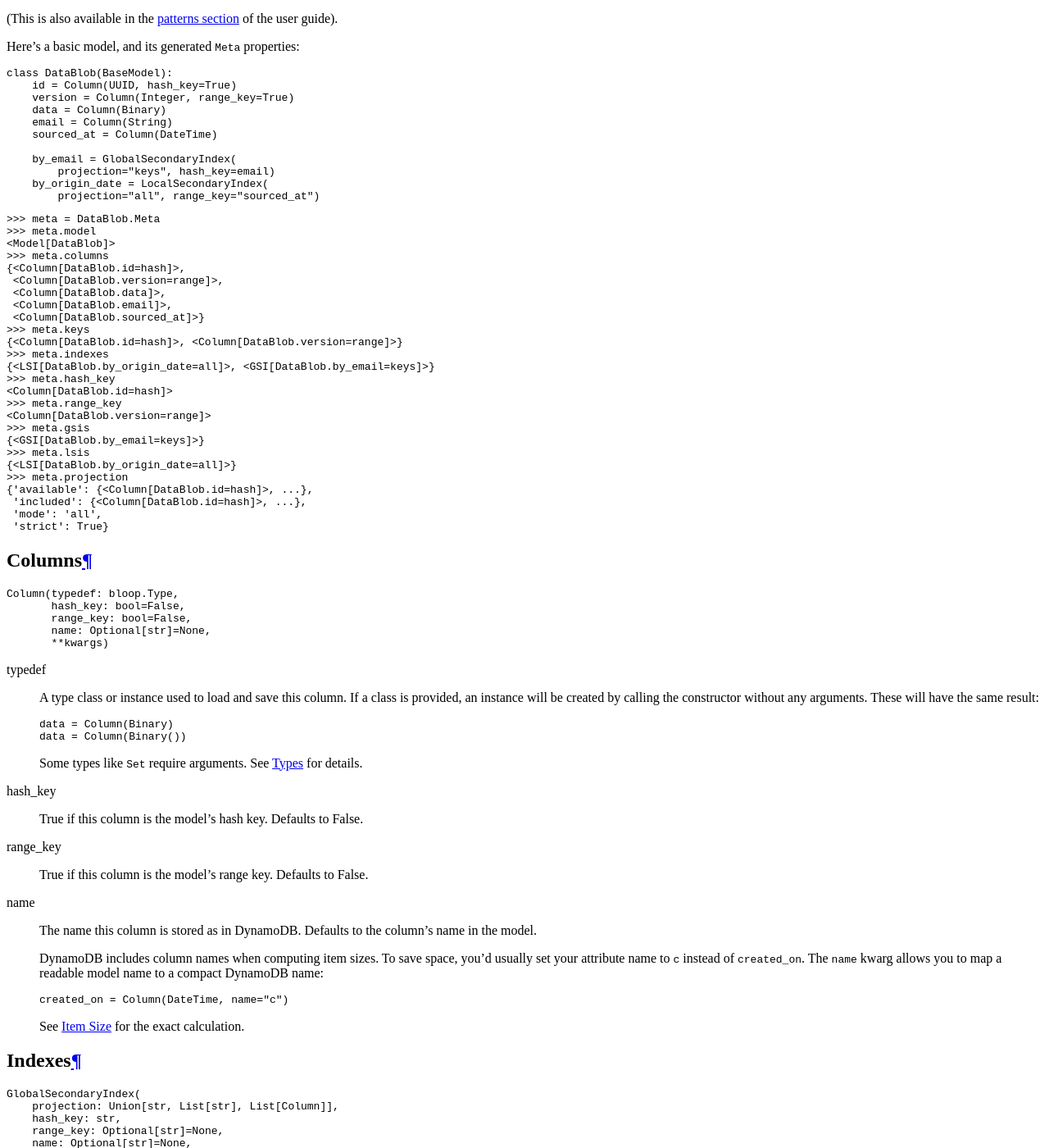
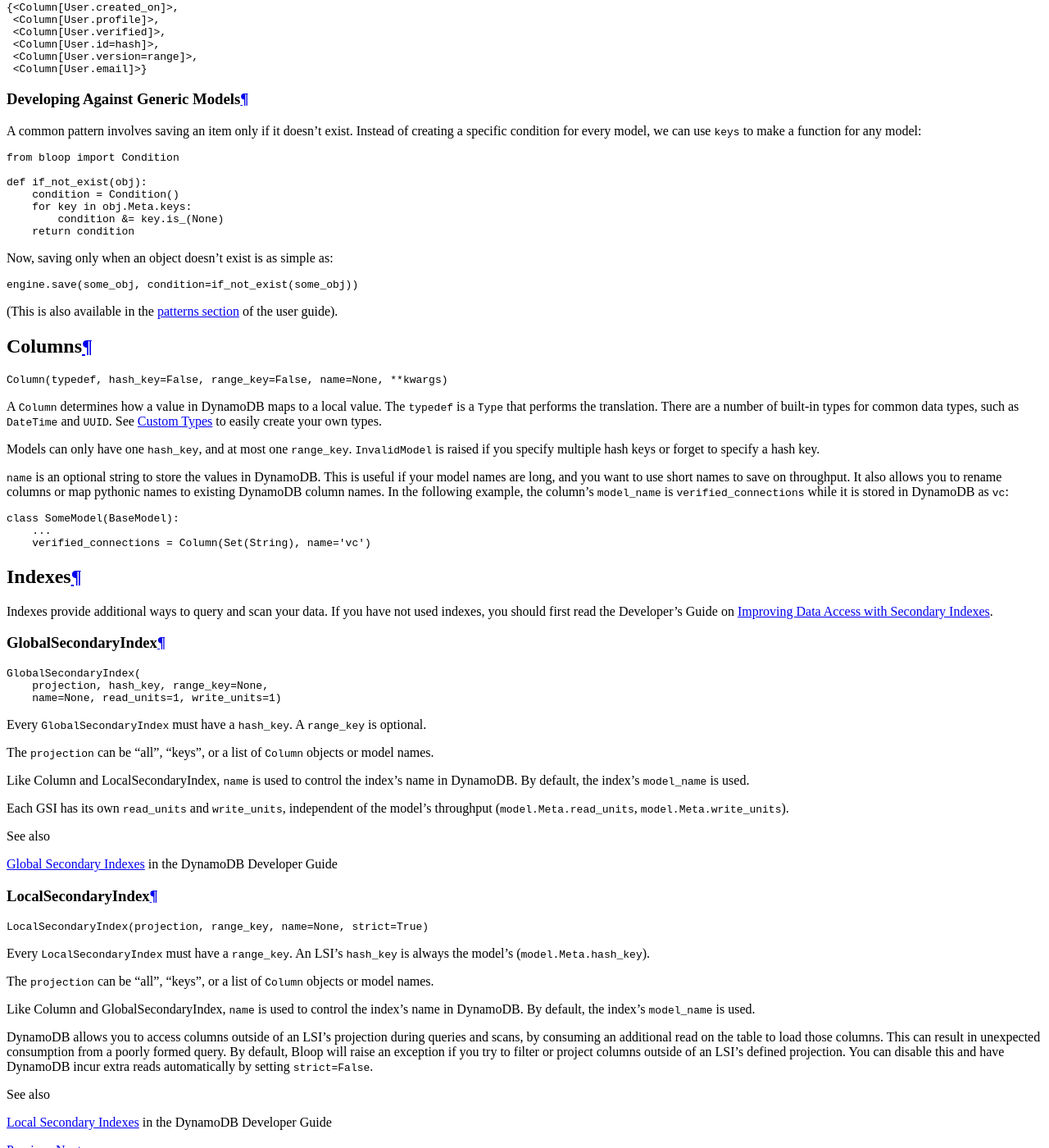
Before and after one commit to numberoverzero/bloop, a Sphinx documentation site: the page built from docs/user/models.rst, in a window 1280 px wide and 1400 px high, scrolled down 3408 px. Shown: the whole window at 82% size. Built offline with Sphinx 7.4.7 and the Read the Docs theme 2.0.0, drawn with Linux system fonts in a browser that asks for light colours; some of the changed text lies outside the part shown.

Commit message:
clean up user guide Models

```diff
--- a/docs/user/models.rst
+++ b/docs/user/models.rst
@@ -3,9 +3,9 @@
 Define Models
 ^^^^^^^^^^^^^
 
-==================
-A Basic Definition
-==================
+====================
+ A Basic Definition
+====================
 
 Every model inherits from :class:`~bloop.models.BaseModel`, and needs at least a hash key:
 
@@ -62,11 +62,11 @@
     Models :ref:`must be hashable <implementation-model-hash>`.  If you implement ``__eq__`` without
     ``__hash__``, Bloop will inject the first hash method it finds by walking the model's :meth:`class.mro`.
 
-==================
-Creating Instances
-==================
+====================
+ Creating Instances
+====================
 
-BaseModel provides a basic ``__init__``:
+The default ``__init__`` takes \*\*kwargs and applies them by each column's model name:
 
 .. code-block:: pycon
 
@@ -93,13 +93,13 @@
 
 .. _user-model-meta:
 
-========
-Metadata
-========
+==========
+ Metadata
+==========
 
--------------------
-Table Configuration
--------------------
+---------------------
+ Table Configuration
+---------------------
 
 You can provide an inner ``Meta`` class to configure the model's DynamoDB table:
 
@@ -146,8 +146,9 @@
         ...
 
 
-Default ``read_units`` and ``write_units`` are 1.  These do not include provisioned throughput for any Global
-Secondary Indexes, which have their own ``read_units`` and ``write_units`` attributes.
+Default ``read_units`` and ``write_units`` are 1.  These do not include provisioned throughput for any
+:class:`~bloop.models.GlobalSecondaryIndex`, which have their own
+:attr:`~bloop.models.GlobalSecondaryIndex.read_units`` and :attr:`~bloop.models.GlobalSecondaryIndex.write_units``.
 
 Finally, ``stream`` can be used to enable DynamoDBStreams on the table.  By default streaming is not enabled, and this
 is ``None``.  To enable a stream with both new and old images, use:
@@ -161,9 +162,9 @@
 
 See the :ref:`streams` section of the user guide to get started.  Streams are awesome.
 
--------------------
-Model Introspection
--------------------
+---------------------
+ Model Introspection
+---------------------
 
 When a new model is created, a number of attributes are computed and stored in ``Meta``.  These can be used to
 generalize conditions for any model, or find columns by their name in DynamoDB.
@@ -183,7 +184,30 @@
 * ``lsis`` -- The set of all :class:`~bloop.models.LocalSecondaryIndex` in the model
 * ``projection`` A pseudo-projection for the table, providing API parity with an Index
 
-For example, a common pattern involves saving an item only if it doesn't exist.  Instead of creating a specific
+Here's the User model we just defined:
+
+.. code-block:: pycon
+
+    >>> User.Meta.hash_key
+    <Column[User.id=hash]>
+    >>> User.Meta.gsis
+    {<GSI[User.by_email=keys]>}
+    >>> User.Meta.keys
+    {<Column[User.version=range]>,
+     <Column[User.id=hash]>}
+    >>> User.Meta.columns
+    {<Column[User.created_on]>,
+     <Column[User.profile]>,
+     <Column[User.verified]>,
+     <Column[User.id=hash]>,
+     <Column[User.version=range]>,
+     <Column[User.email]>}
+
+-----------------------------------
+ Developing Against Generic Models
+-----------------------------------
+
+A common pattern involves saving an item only if it doesn't exist.  Instead of creating a specific
 condition for every model, we can use ``keys`` to make a function for any model:
 
 .. code-block:: python
@@ -204,188 +228,95 @@
 
 (This is also available in the :ref:`patterns section <patterns-if-not-exist>` of the user guide).
 
-Here's a basic model, and its generated ``Meta`` properties:
+.. _user-models-columns:
+
+=========
+ Columns
+=========
 
 .. code-block:: python
 
-    class DataBlob(BaseModel):
-        id = Column(UUID, hash_key=True)
-        version = Column(Integer, range_key=True)
-        data = Column(Binary)
-        email = Column(String)
-        sourced_at = Column(DateTime)
+    Column(typedef, hash_key=False, range_key=False, name=None, **kwargs)
 
-        by_email = GlobalSecondaryIndex(
-            projection="keys", hash_key=email)
-        by_origin_date = LocalSecondaryIndex(
-            projection="all", range_key="sourced_at")
+A :class:`~bloop.models.Column` determines how a value in DynamoDB maps to a local value.  The ``typedef`` is a
+:class:`~bloop.types.Type` that performs the translation.  There are a number of built-in types for common data types,
+such as :class:`~bloop.types.DateTime` and :class:`~bloop.types.UUID`.  See :ref:`user-types-custom` to easily create
+your own types.
+
+Models can only have one ``hash_key``, and at most one ``range_key``.  :exc:`~bloop.exceptions.InvalidModel` is raised
+if you specify multiple hash keys or forget to specify a hash key.
+
+``name`` is an optional string to store the values in DynamoDB.  This is useful if your model names are long, and you
+want to use short names to save on throughput.  It also allows you to rename columns or map pythonic names to
+existing DynamoDB column names.  In the following example, the column's :attr:`~bloop.models.Column.model_name` is
+``verified_connections`` while it is stored in DynamoDB as ``vc``:
 
 .. code-block:: python
 
-    >>> meta = DataBlob.Meta
-    >>> meta.model
-    <Model[DataBlob]>
-    >>> meta.columns
-    {<Column[DataBlob.id=hash]>,
-     <Column[DataBlob.version=range]>,
-     <Column[DataBlob.data]>,
-     <Column[DataBlob.email]>,
-     <Column[DataBlob.sourced_at]>}
-    >>> meta.keys
-    {<Column[DataBlob.id=hash]>, <Column[DataBlob.version=range]>}
-    >>> meta.indexes
-    {<LSI[DataBlob.by_origin_date=all]>, <GSI[DataBlob.by_email=keys]>}
-    >>> meta.hash_key
-    <Column[DataBlob.id=hash]>
-    >>> meta.range_key
-    <Column[DataBlob.version=range]>
-    >>> meta.gsis
-    {<GSI[DataBlob.by_email=keys]>}
-    >>> meta.lsis
-    {<LSI[DataBlob.by_origin_date=all]>}
-    >>> meta.projection
-    {'available': {<Column[DataBlob.id=hash]>, ...},
-     'included': {<Column[DataBlob.id=hash]>, ...},
-     'mode': 'all',
-     'strict': True}
+    class SomeModel(BaseModel):
+        ...
+        verified_connections = Column(Set(String), name='vc')
 
-=======
-Columns
-=======
+=========
+ Indexes
+=========
 
-.. code-block:: python
+Indexes provide additional ways to query and scan your data.  If you have not used indexes, you should first read
+the Developer's Guide on `Improving Data Access with Secondary Indexes`__.
 
-    Column(typedef: bloop.Type,
-           hash_key: bool=False,
-           range_key: bool=False,
-           name: Optional[str]=None,
-           **kwargs)
+__ http://docs.aws.amazon.com/amazondynamodb/latest/developerguide/SecondaryIndexes.html
 
-.. _property-typedef:
-
-.. attribute:: typedef
-    :noindex:
-
-    A type class or instance used to load and save this column.  If a class is provided, an instance will
-    be created by calling the constructor without any arguments.  These will have the same result:
-
-    .. code-block:: python
-
-        data = Column(Binary)
-        data = Column(Binary())
-
-    Some types like :class:`~bloop.types.Set` require arguments.  See :ref:`types` for details.
-
-.. attribute:: hash_key
-    :noindex:
-
-    True if this column is the model's hash key.  Defaults to False.
-
-.. attribute:: range_key
-    :noindex:
-
-    True if this column is the model's range key.  Defaults to False.
-
-.. _property-name:
-
-.. attribute:: name
-    :noindex:
-
-    The name this column is stored as in DynamoDB.  Defaults to the column's name in the model.
-
-    DynamoDB includes column names when computing item sizes.  To save space, you'd usually set your attribute
-    name to ``c`` instead of ``created_on``.  The ``name`` kwarg allows you to map a readable model name to a
-    compact DynamoDB name:
-
-    .. code-block:: python
-
-        created_on = Column(DateTime, name="c")
-
-    See `Item Size`__ for the exact calculation.
-
-    __ https://docs.aws.amazon.com/amazondynamodb/latest/developerguide/Limits.html#limits-items-size
-
-=======
-Indexes
-=======
+----------------------
+ GlobalSecondaryIndex
+----------------------
 
 .. code-block:: python
 
     GlobalSecondaryIndex(
-        projection: Union[str, List[str], List[Column]],
-        hash_key: str,
-        range_key: Optional[str]=None,
-        name: Optional[str]=None,
-        read_units: Optional[int]=1,
-        write_units: Optional[int]=1)
+        projection, hash_key, range_key=None,
+        name=None, read_units=1, write_units=1)
 
-    LocalSecondaryIndex(
-        projection: Union[str, List[str], List[Column]],
-        range_key: str,
-        name: Optional[str]=None,
-        strict: bool=True)
+Every :class:`~bloop.models.GlobalSecondaryIndex` must have a ``hash_key``.  A ``range_key`` is optional.
 
-.. attribute:: projection
-    :noindex:
+The ``projection`` can be "all", "keys", or a list of :class:`~bloop.models.Column` objects or model names.
 
-    The columns to project into this Index.  The index and model hash and range keys are always included
-    in the projection.  Must be one of ``"all"``, ``"keys"``, a list of Column objects, or a list of
-    Column model names.
+Like Column and LocalSecondaryIndex, ``name`` is used to control the index's name in DynamoDB.  By default,
+the index's ``model_name`` is used.
 
-.. attribute:: hash_key
-    :noindex:
+Each GSI has its own ``read_units`` and ``write_units``, independent of the model's throughput
+(``model.Meta.read_units``, ``model.Meta.write_units``).
 
-    Required for GSIs.  The model name of the column that will be this index's hash key.
-    You cannot specify the hash key for an LSI since it always shares the model's hash key.
+.. seealso::
 
-.. attribute:: range_key
-    :noindex:
+    `Global Secondary Indexes`__ in the DynamoDB Developer Guide
 
-    Required for LSIs.  Optional for GSIs.  The model name of the column that will be this index's range key.
-
-.. attribute:: name
-    :noindex:
-
-    The name this index is stored as in DynamoDB.  Defaults to the index's name in the model.
-
-    See the :ref:`name property <property-name>` above.
-
-.. attribute:: read_units
-    :noindex:
-
-    The provisioned read units for the index.  LSIs share the model's read units.  Defaults to 1.
-
-.. attribute:: write_units
-    :noindex:
-
-    The provisioned write units for the index.  LSIs share the model's write units.  Defaults to 1.
-
-.. attribute:: strict
-    :noindex:
-
-    Whether or not queries and scans against the LSI will be allowed to access the full set of columns,
-    even when they are not projected into the LSI.  When this is True, bloop will prevent you from making
-    calls that incur additional reads against the table.  If you query or scan a Local Secondary Index
-    that has ``strict=False`` and include columns in the projection or filter expressions that are not
-    part of the LSI, DynamoDB will incur an additional read against the table in order to return all columns.
-
-    It is highly recommended to keep this enabled.  Defaults to True.
+    __ http://docs.aws.amazon.com/amazondynamodb/latest/developerguide/GSI.html
 
 
-Specific column projections always include key columns.  A query against the following ``User`` index would
-return objects that include all columns except ``created_on`` (since ``id`` and ``email`` are the model
-and index hash keys).
+---------------------
+ LocalSecondaryIndex
+---------------------
 
 .. code-block:: python
 
-    by_email = GlobalSecondaryIndex(
-            projection=[User.verified, User.profile],
-            hash_key="email")
+    LocalSecondaryIndex(projection, range_key, name=None, strict=True)
+
+Every :class:`~bloop.models.LocalSecondaryIndex` must have a ``range_key``.  An LSI's ``hash_key`` is always the
+model's (``model.Meta.hash_key``).
+
+The ``projection`` can be "all", "keys", or a list of :class:`~bloop.models.Column` objects or model names.
+
+Like Column and GlobalSecondaryIndex, ``name`` is used to control the index's name in DynamoDB.  By default,
+the index's ``model_name`` is used.
+
+DynamoDB allows you to access columns outside of an LSI's projection during queries and scans,
+by consuming an additional read on the table to load those columns.  This can result in unexpected consumption from
+a poorly formed query.  By default, Bloop will raise an exception if you try to filter or project columns outside
+of an LSI's defined projection.  You can disable this and have DynamoDB incur extra reads automatically by setting
+``strict=False``.
 
 .. seealso::
-    | The DynamoDB Developer Guide:
-    |     `Global Secondary Indexes`__
-    |     `Local Secondary Indexes`__
 
-    __ http://docs.aws.amazon.com/amazondynamodb/latest/developerguide/GSI.html
+    `Local Secondary Indexes`__ in the DynamoDB Developer Guide
+
     __ http://docs.aws.amazon.com/amazondynamodb/latest/developerguide/LSI.html
```
Also changed, not shown: docs/user/engine.rst (+12 -12 lines), docs/user/types.rst (+48 -48 lines).
